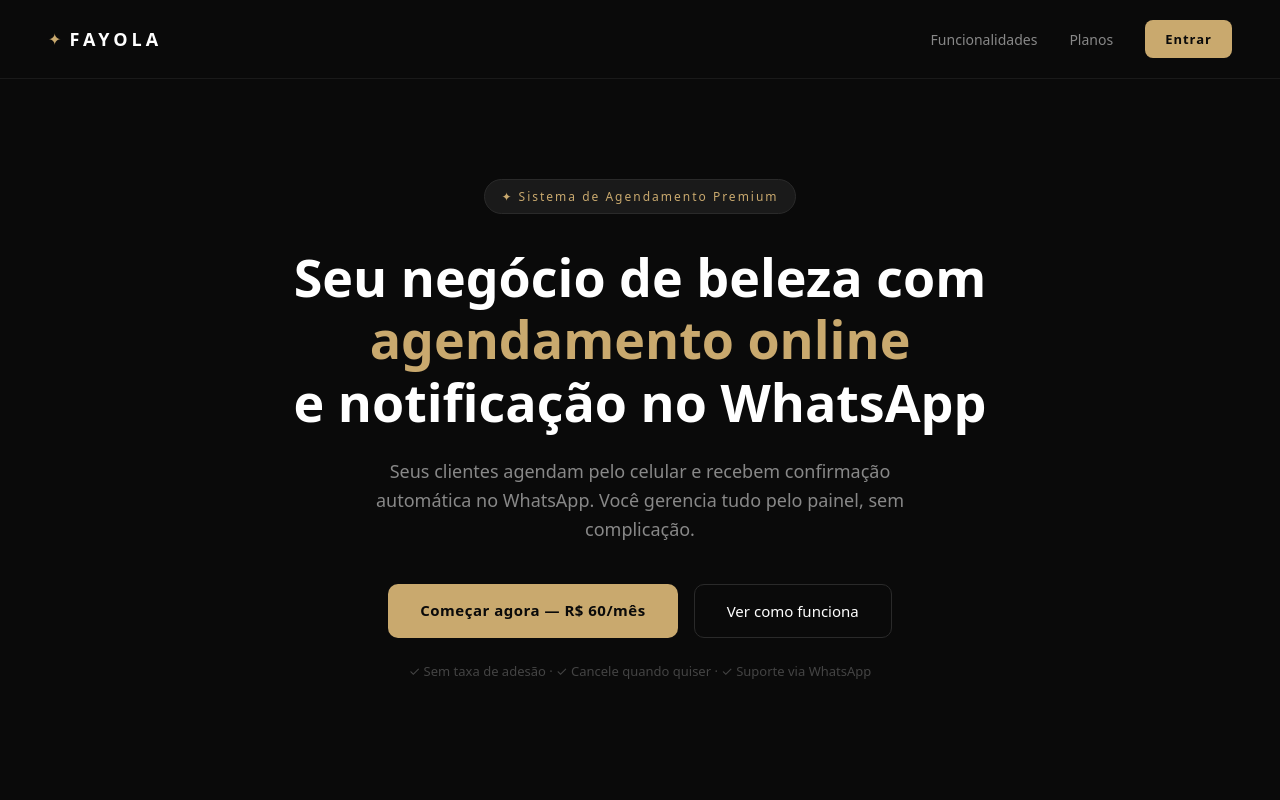
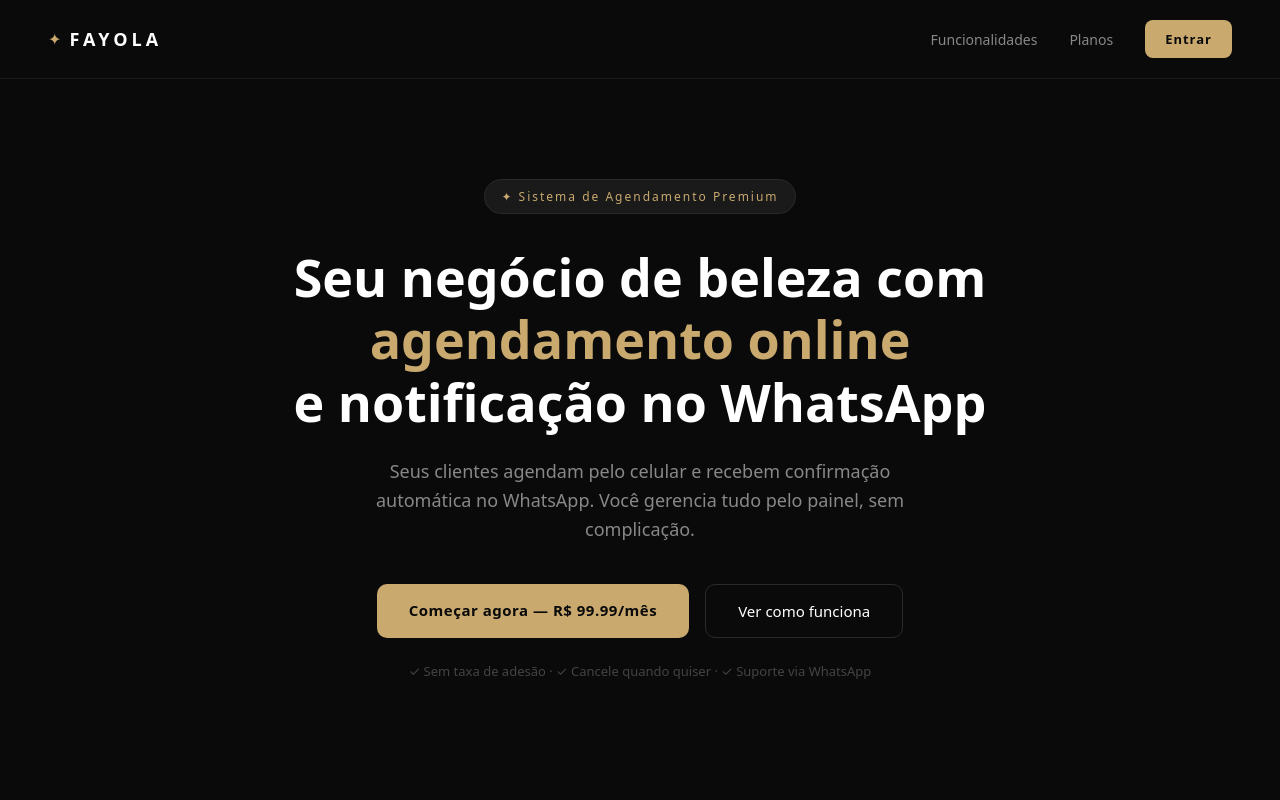
Before and after one commit to liliansantana690-byte/fayola-frontend, a React (Create React App) app: page / in a window 1280 px wide. Shown: the top 800 px of the page. Built offline with nearby package versions, Linux system fonts and the light colour scheme; no server answers.

Commit message:
atualiza preco para 99,99

```diff
--- a/src/pages/Landing.js
+++ b/src/pages/Landing.js
@@ -30,7 +30,7 @@ function Landing() {
                     Seus clientes agendam pelo celular e recebem confirmação automática no WhatsApp. Você gerencia tudo pelo painel, sem complicação.
                 </p>
                 <div style={styles.heroBotoes}>
-                    <a href="#planos" style={styles.botaoPrimario}>Começar agora — R$ 60/mês</a>
+                    <a href="#planos" style={styles.botaoPrimario}>Começar agora — R$ 99.99/mês</a>
                     <a href="#funcionalidades" style={styles.botaoSecundario}>Ver como funciona</a>
                 </div>
                 <p style={styles.heroObs}>✓ Sem taxa de adesão · ✓ Cancele quando quiser · ✓ Suporte via WhatsApp</p>
@@ -121,7 +121,7 @@ function Landing() {
                     <h3 style={styles.planoNome}>Plano Profissional</h3>
                     <div style={styles.planoPreco}>
                         <span style={styles.planoMoeda}>R$</span>
-                        <span style={styles.planoValor}>60</span>
+                        <span style={styles.planoValor}>99.99</span>
                         <span style={styles.planoPeriodo}>/mês</span>
                     </div>
                     <ul style={styles.planoLista}>
```
